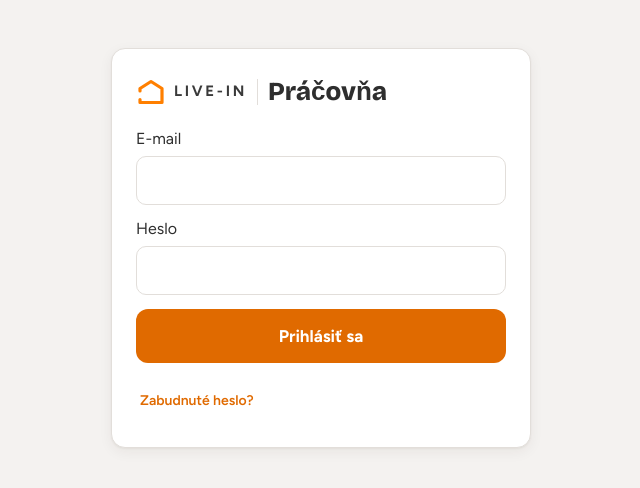
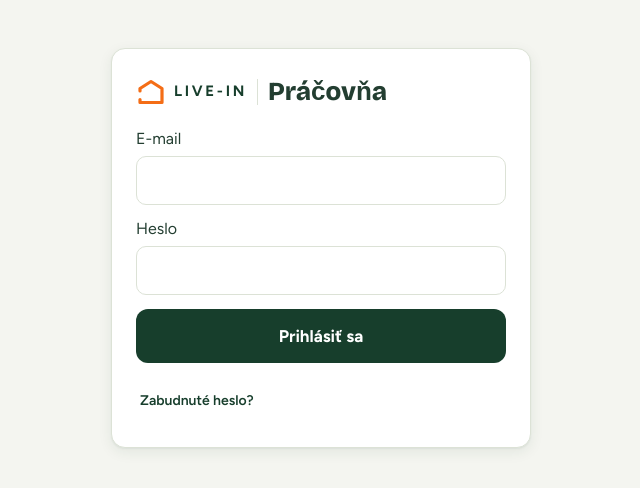
Before and after one commit to julius708/pracovna, a Next.js app: page /login in a window 1280 px wide. Shown: the top 488 px of the page, without its empty margins (319-959 px from the left). Built offline with nearby package versions, Linux system fonts and the light colour scheme.

Commit message:
LIVE-IN brand theme (green + orange)

```diff
--- a/src/app/globals.css
+++ b/src/app/globals.css
@@ -262,3 +262,9 @@ td input.lbl{width:190px;text-align:left}
 
 /* calm information lines in the card (house rules), not red warnings */
 .warn-list span.info{color:var(--muted);font-weight:600}
+
+
+/* LIVE-IN brand theme: dark green + orange, shared with all LIVE-IN apps */
+:root{--bg:#F4F5F0;--surface:#FFFFFF;--surface-2:#E8ECE4;--ink:#233E31;--muted:#626B60;--line:#DCE2D6;--accent:#173E2C;--accent-ink:#FFFFFF;--accent-soft:#E8ECE4;--brand:#F46D16;--logo:#173E2C;--shadow:0 1px 2px rgba(23,62,44,.06),0 4px 14px rgba(23,62,44,.08)}
+@media (prefers-color-scheme:dark){:root:not([data-theme=light]){--bg:#0F1F17;--surface:#16291F;--surface-2:#1F3528;--ink:#EEF2EA;--muted:#A9B5A9;--line:#2C4636;--accent:#F46D16;--accent-ink:#FFFFFF;--accent-soft:#3A2410;--brand:#F46D16;--logo:#EEF2EA;--shadow:0 1px 0 rgba(0,0,0,.35)}}
+:root[data-theme=dark]{--bg:#0F1F17;--surface:#16291F;--surface-2:#1F3528;--ink:#EEF2EA;--muted:#A9B5A9;--line:#2C4636;--accent:#F46D16;--accent-ink:#FFFFFF;--accent-soft:#3A2410;--brand:#F46D16;--logo:#EEF2EA;--shadow:0 1px 0 rgba(0,0,0,.35)}
```
